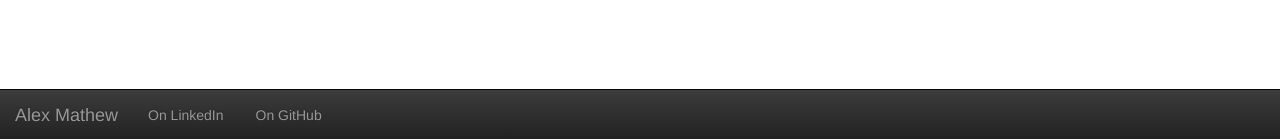
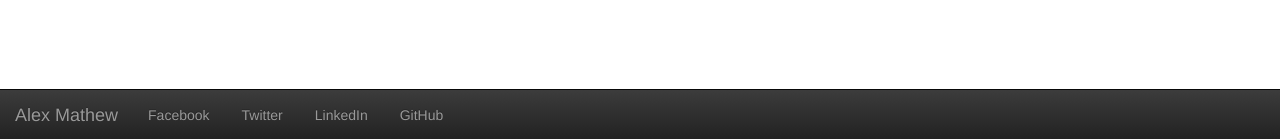
Before and after one commit to AlexMathew/tcg-ui, a Flask app: page / in a window 1280 px wide. Shown: the part 661-800 px from the top of the page. Run offline with Flask 2, Linux system fonts and the light colour scheme; some libraries are stand-ins or nearby versions.

Commit message:
Modify links in the page footer

```diff
--- a/templates/template.html
+++ b/templates/template.html
@@ -26,10 +26,12 @@
 		</div>
 		<div class="navbar navbar-inverse navbar-fixed-bottom" role="navigation" style="height: 2em">
 			<div class="nav-inner">
-				<a class="navbar-brand" href="https://facebook.com/AlexMathew.Enigma">Alex Mathew</a>
+				<a class="navbar-brand" href="https://alexmathew.github.io">Alex Mathew</a>
 				<ul class="nav navbar-nav nav-pills navbar-justified">
-					<li><a href="http://in.linkedin.com/pub/alex-mathew/42/a38/757/">On LinkedIn</a></li>
-					<li><a href="https://github.com/AlexMathew">On GitHub</a></li>
+					<li><a href="http://www.facebook.com/alexmathew.enigma">Facebook</a></li>
+					<li><a href="http://www.twitter.com/alxmth03">Twitter</a></li>
+					<li><a href="http://in.linkedin.com/pub/alex-mathew/42/a38/757/">LinkedIn</a></li>
+					<li><a href="https://github.com/AlexMathew">GitHub</a></li>
 				</ul>
 			</div>
 		</div>
```
